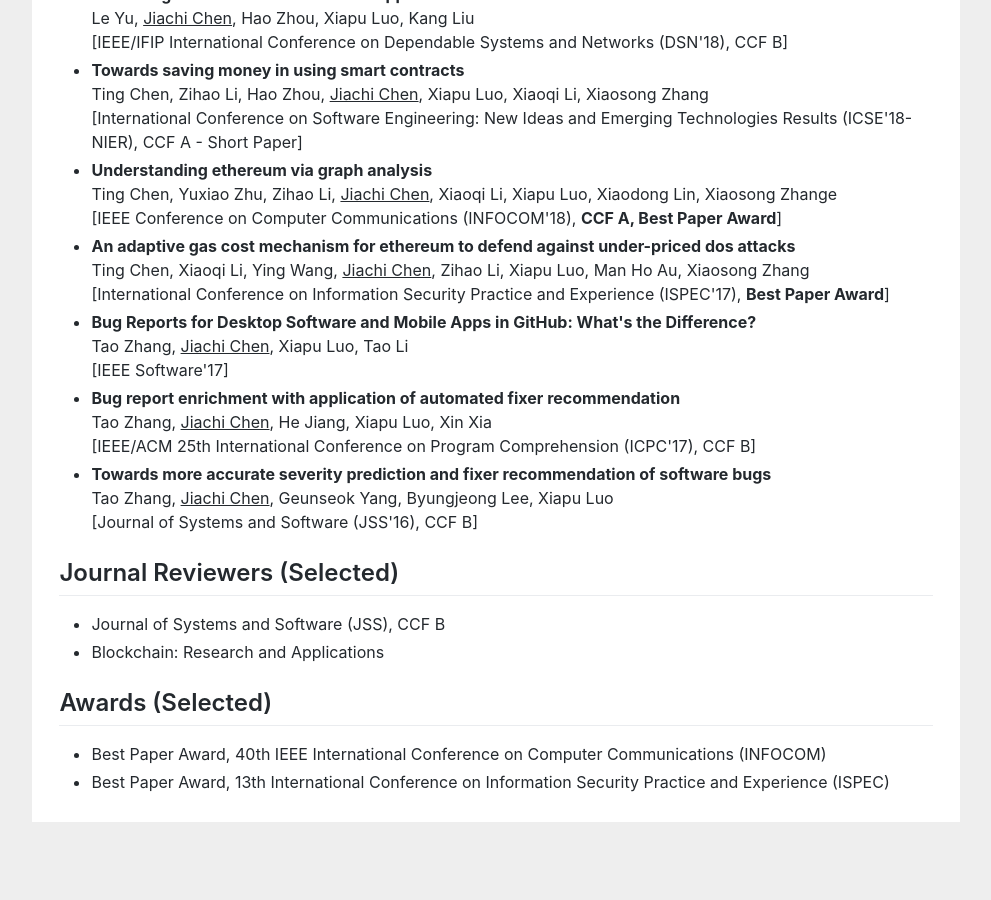
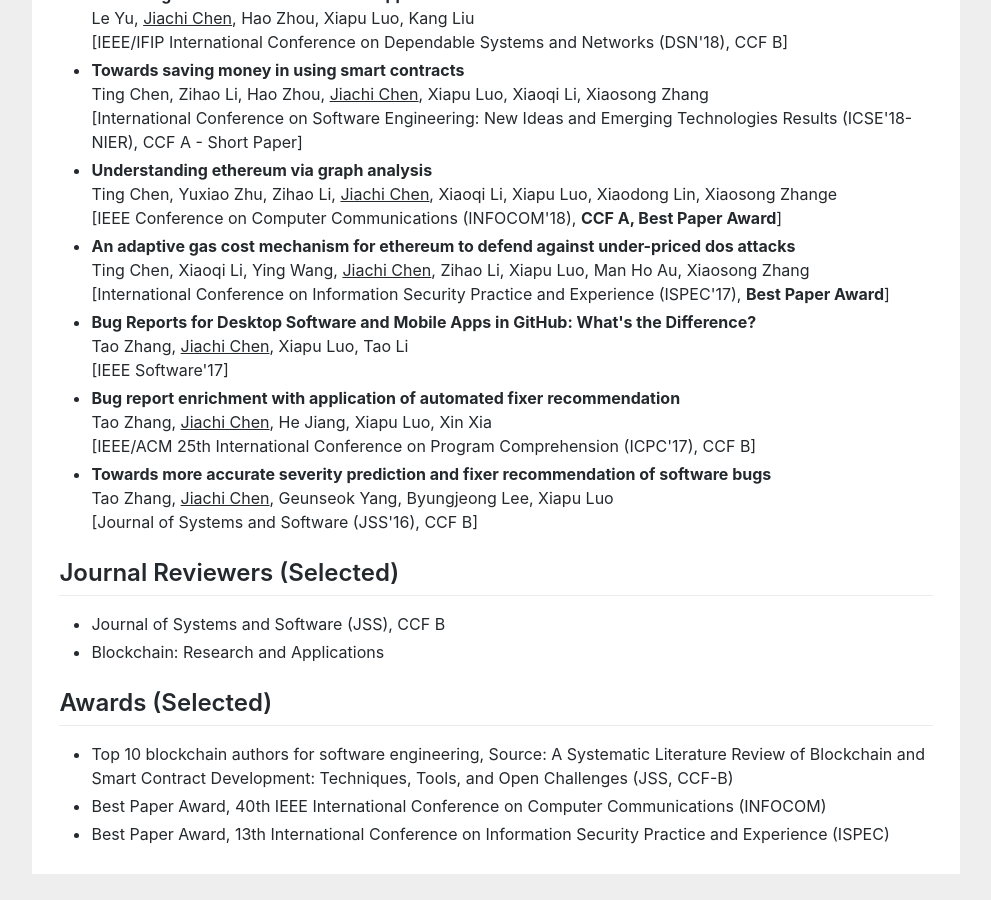
Before and after one commit to huangyuan-hy/huangyuan-hy.github.io, a Jekyll site: the page index.html, which Jekyll copies as it is, in a window 1280 px wide and 900 px high, scrolled down 1467 px. Shown: the whole window, without its empty margins (144-1135 px from the left). Built offline with Jekyll 4.4.1, drawn with Linux system fonts in a browser that asks for light colours; before the commit the page ends 2315 px from its top, so only the background shows below that.

Commit message:
Update index.html

```diff
--- a/index.html
+++ b/index.html
@@ -185,6 +185,8 @@ gtag('config', 'UA-158965281-1');
 
 				<h2>Awards (Selected)</h2>
 				<ul>
+					<li>Top 10 blockchain authors for software engineering, Source: A Systematic Literature Review of Blockchain and Smart Contract Development: Techniques, Tools, and Open Challenges (JSS, CCF-B)
+
 					<li>Best Paper Award, 40th IEEE International Conference on Computer Communications (INFOCOM)</li>
 
 					<li>Best Paper Award, 13th International Conference on Information Security Practice and Experience (ISPEC)</li>
```
